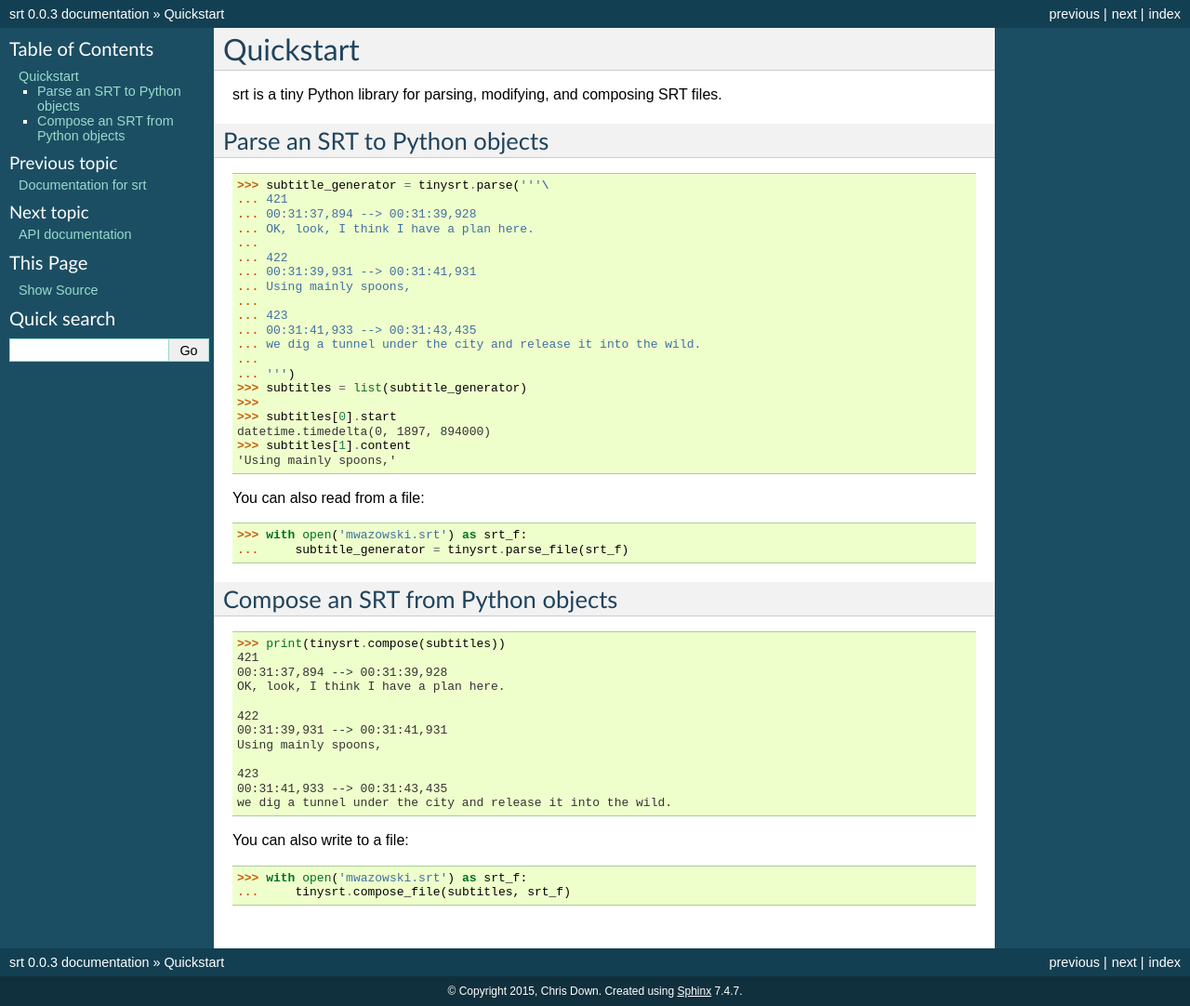
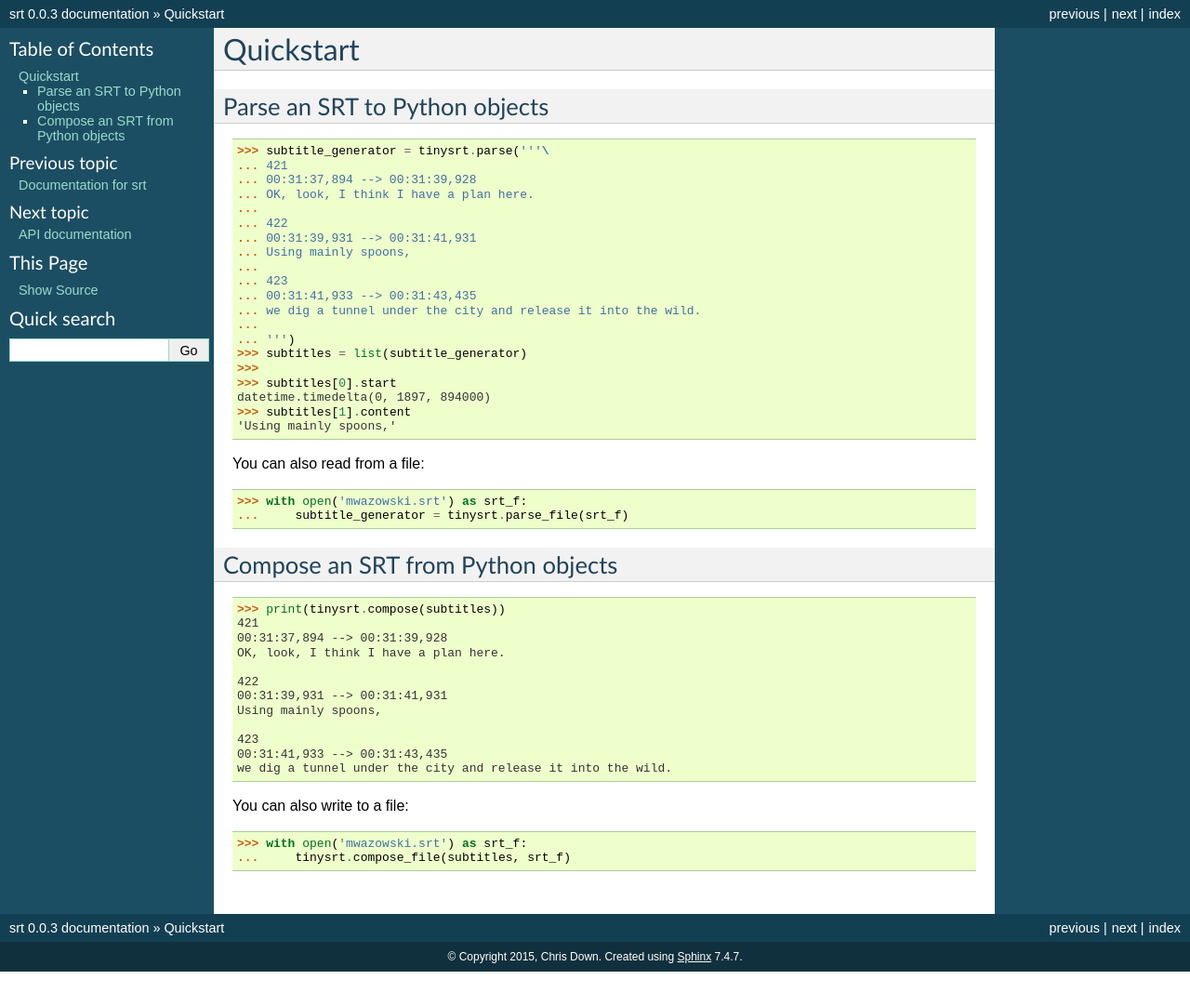
Before and after one commit to cdown/srt, a Sphinx documentation site: the page built from docs/quickstart.rst, in a window 1280 px wide. Shown: the whole page at 93% size. Built offline with Sphinx 7.4.7, drawn with Linux system fonts in a browser that asks for light colours; after the commit the page ends 1045 px from its top, so only the background shows below that.

Commit message:
Remove unnecessary lede about srt function from quickstart

```diff
--- a/docs/quickstart.rst
+++ b/docs/quickstart.rst
@@ -1,7 +1,5 @@
 Quickstart
 ==========
-
-srt is a tiny Python library for parsing, modifying, and composing SRT files.
 
 Parse an SRT to Python objects
 ------------------------------
```
